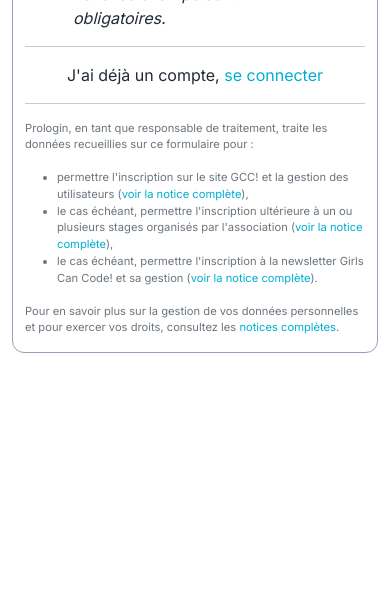
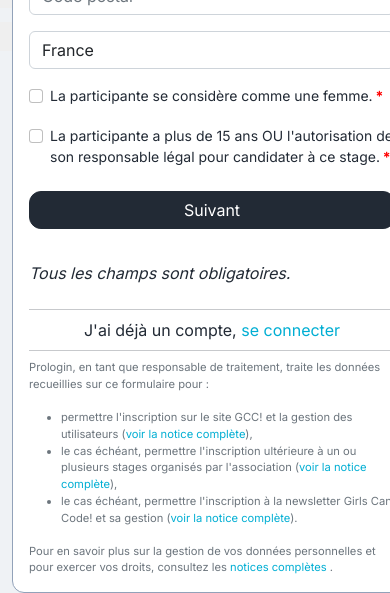
Before and after one commit to prologin/gcc-site, a Django app: template website/users/templates/users/register.html in a window 390 px wide; the page is wider, and only the part inside the window is pictured. Shown: the part 865-1458 px from the top of that part. Before the commit the page ends 1218 px from the top of that part, so only its background shows below. Run offline with Django 4.2, Linux system fonts and the light colour scheme; the template is opened without the code that fills it: values that come from a table or form of the project are taken from there, others are empty; parts of the project's set-up code (start-up, migrations or seed data) failed here and were passed over; some libraries are stand-ins or nearby versions.

Commit message:
Fix style on auth pages
Squashed commit of the following:

format(register): Reformat lines above 80 cols
refactor(login-register): Refactor frontend, improve resizing, responsiveness

```diff
--- a/website/static/css/users/auth.css
+++ b/website/static/css/users/auth.css
@@ -3,13 +3,11 @@
     background-repeat: no-repeat;
     background-position: center;
     background-size: cover;
+    background-attachment: fixed;
 }
 
 .auth-body-style {
     height: 100vh !important;
     background-color: var(--main-light-color) !important;
     padding-top: 0px !important;
-    justify-content: center;
-    display: flex;
-    flex-direction: column;
 }
--- a/website/static/css/users/register.css
+++ b/website/static/css/users/register.css
@@ -4,10 +4,3 @@
 .tab.active {
     display: block;
 }
-
-.progress {
-    transition: cubic-bezier(0.075, 0.82, 0.165, 1);
-}
-.progress > .progress-bar {
-    background-color: var(--gcc-blue-color);
-}
--- a/website/users/templates/users/base_auth.html
+++ b/website/users/templates/users/base_auth.html
@@ -26,31 +26,31 @@
         <link rel="stylesheet" href="{% static 'css/users/auth.css' %}" />
         {% block head %} {% endblock %}
     </head>
-    <body>
-        <div class="auth-background auth-body-style container-fluid">
-            <div class="row offset-0 col-xl-4 offset-xl-4 p-0 g-0">
-                <div class="col-12" align="center">
-                    <a href="{% url 'events:home' %}"
-                        ><img
+    <body class="auth-background auth-body-style container-fluid d-grid h-100">
+        <div class="row align-self-center">
+            <div class="col-xl-6 offset-xl-3">
+                <div class="text-center">
+                    <a href="{% url 'events:home' %}">
+                        <img
                             src="{% static 'img/logo_gcc.svg' %}"
-                            class="mb-4"
-                    /></a>
+                            class="my-4"
+                            />
+                    </a>
                     <h2 class="mb-4">{% block title %}{% endblock %}</h2>
                 </div>
-                <div class="content-background container-fluid">
-                    <div class="col-12 px-5">
+                <div class="content-background px-3">
+                    <div class="px-md-5 py-3">
                         {% block form %} {% endblock %}
                     </div>
                     {% block bottom %} {% endblock %}
                 </div>
             </div>
-
-            <script
-                src="https://cdn.jsdelivr.net/npm/bootstrap@5.2.3/dist/js/bootstrap.bundle.min.js"
-                integrity="sha384-kenU1KFdBIe4zVF0s0G1M5b4hcpxyD9F7jL+jjXkk+Q2h455rYXK/7HAuoJl+0I4"
-                crossorigin="anonymous"
-            ></script>
-            {% block scripts %} {% endblock %}
         </div>
+        <script
+            src="https://cdn.jsdelivr.net/npm/bootstrap@5.2.3/dist/js/bootstrap.bundle.min.js"
+            integrity="sha384-kenU1KFdBIe4zVF0s0G1M5b4hcpxyD9F7jL+jjXkk+Q2h455rYXK/7HAuoJl+0I4"
+            crossorigin="anonymous"
+        ></script>
+        {% block scripts %} {% endblock %}
     </body>
 </html>
--- a/website/users/templates/users/register.html
+++ b/website/users/templates/users/register.html
@@ -11,48 +11,57 @@
 {% endblock %}
 
 {% block form %}
-<div class="pt-3">
     {% crispy form %}
-</div>
-<div class="fs-6 pt-3 fst-italic">
+    <div class="fs-6 pt-2 fst-italic">
         Tous les champs sont obligatoires.
     </div>
 {% endblock %}
 
 {% block bottom %}
-<hr class="col-12 mt-3" />
-<div class="col-12 fs-6" align="center">
+    <hr class="my-2" />
+    <div class="fs-6" align="center">
         J'ai déjà un compte,
         <a href="{% url 'users:login' %}"> se connecter </a>
     </div>
-<hr class="col-12 mt-3" />
+    <hr class="my-2" />
     <div class="text-muted fs-footnote" >
         <p>
-    Prologin, en tant que responsable de traitement, traite les données recueillies sur ce formulaire pour :
+            Prologin, en tant que responsable de traitement, traite les données
+            recueillies sur ce formulaire pour :
         </p>
         <ul>
             <li>
-      permettre l'inscription sur le site GCC! et la gestion des utilisateurs
-      (<a href="{% url 'pages:privacy_inscription' %}" target="_blank">voir la notice complète</a>),
+                permettre l'inscription sur le site GCC! et la gestion des
+                utilisateurs (<a
+                    href="{% url 'pages:privacy_inscription' %}"
+                    target="_blank">voir la notice complète</a>),
             </li>
             <li>
-      le cas échéant, permettre l'inscription ultérieure à un ou plusieurs stages organisés par l'association
-      (<a href="{% url 'pages:privacy_stage' %}" target="_blank">voir la notice complète</a>),
+                le cas échéant, permettre l'inscription ultérieure à un ou
+                plusieurs stages organisés par l'association (<a
+                    href="{% url 'pages:privacy_stage' %}"
+                    target="_blank">voir la notice complète</a>),
             </li>
             <li>
-      le cas échéant, permettre l'inscription à la newsletter Girls Can Code! et sa gestion
-      (<a href="{% url 'pages:privacy_newsletter' %}" target="_blank">voir la notice complète</a>).
+                le cas échéant, permettre l'inscription à la newsletter Girls
+                Can Code! et sa gestion (<a
+                    href="{% url 'pages:privacy_newsletter' %}"
+                    target="_blank">voir la notice complète</a>).
             </li>
         </ul>
         <p class="fw-lighter">
-    Pour en savoir plus sur la gestion de vos données personnelles et pour exercer vos droits,
-    consultez les <a href="{% url 'pages:privacy' %}" target="_blank">notices complètes</a>.
+            Pour en savoir plus sur la gestion de vos données personnelles et
+            pour exercer vos droits, consultez les
+            <a href="{% url 'pages:privacy' %}" target="_blank">
+                notices complètes
+            </a>.
         </p>
     </div>
-
-
 {% endblock %}
 
 {% block scripts %}
-<script type="module" src="{% static 'js/forms/registration_form.js' %}"></script>
+  <script
+    type="module"
+    src="{% static 'js/forms/registration_form.js' %}">
+  </script>
 {% endblock  %}
```
Also changed, not shown: website/users/templates/users/login.html (+8 -5 lines). Lines whose indentation alone changed are shown as unchanged.
